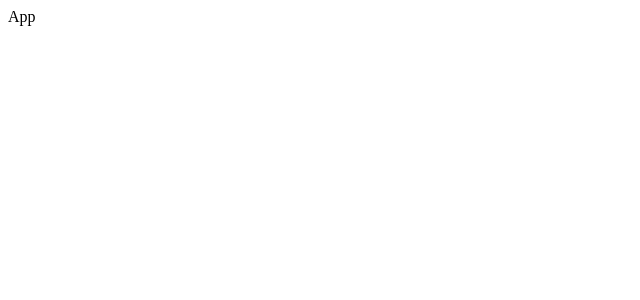
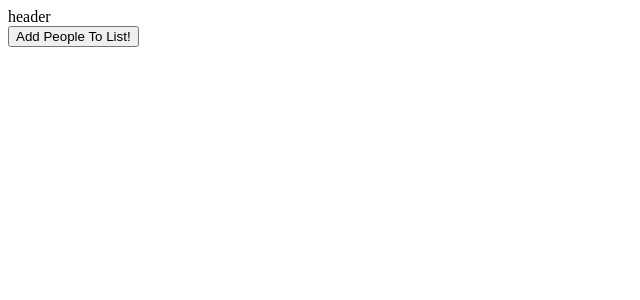
Before and after one commit to rezam91/RandomPeople, a React (Vite) app: page / in a window 1280 px wide. Shown: the top 300 px of the page, without its empty margins (0-640 px from the left). Built offline with nearby package versions, Linux system fonts and the light colour scheme.

Commit message:
feat(structure): created

```diff
--- a/src/App.jsx
+++ b/src/App.jsx
@@ -1,9 +1,21 @@
+import Home from "./pages/home"
+import Select from './pages/Select'
+import Random from './pages/Random'
+import Header from "./components/header"
+import NotFound from './pages/NotFound'
+import { Routes, Route } from "react-router-dom"
 
 const App = () => {
 
   return (
     <>
-      <div>App</div>
+      <Header />
+      <Routes>
+        <Route path='/' element={<Home />} />
+        <Route path='/select' element={<Select />} />
+        <Route path='/random' element={<Random />} />
+        <Route path='/*' element={<NotFound />} />
+      </Routes>
     </>
   )
 }
--- /dev/null
+++ b/src/components/header.jsx
@@ -0,0 +1,5 @@
+const Header = () => {
+    return <div>header</div>
+}
+
+export default Header
--- a/src/main.jsx
+++ b/src/main.jsx
@@ -1,9 +1,13 @@
 import { StrictMode } from 'react'
 import { createRoot } from 'react-dom/client'
 import App from './App.jsx'
+import { BrowserRouter } from 'react-router-dom'
 
 createRoot(document.getElementById('root')).render(
+
   <StrictMode>
-    <App />
+    <BrowserRouter>
+      <App />
+    </BrowserRouter>
   </StrictMode>,
 )
--- /dev/null
+++ b/src/pages/NotFound.jsx
@@ -0,0 +1,5 @@
+const NotFound = () => {
+    return <div>Not Found 404</div>
+}
+
+export default NotFound
--- /dev/null
+++ b/src/pages/Random.jsx
@@ -0,0 +1,5 @@
+const Random = () => {
+    return <div>Random</div>
+}
+
+export default Random
--- /dev/null
+++ b/src/pages/Select.jsx
@@ -0,0 +1,5 @@
+const Select = () => {
+    return <div>Select</div>
+}
+
+export default Select
--- /dev/null
+++ b/src/pages/home.jsx
@@ -0,0 +1,13 @@
+import { useNavigate } from "react-router-dom"
+
+const Home = () => {
+    const navigate = useNavigate()
+
+    return (
+        <>
+            <button onClick={() => navigate('select')}>Add People To List!</button>
+        </>
+    )
+}
+
+export default Home
```
